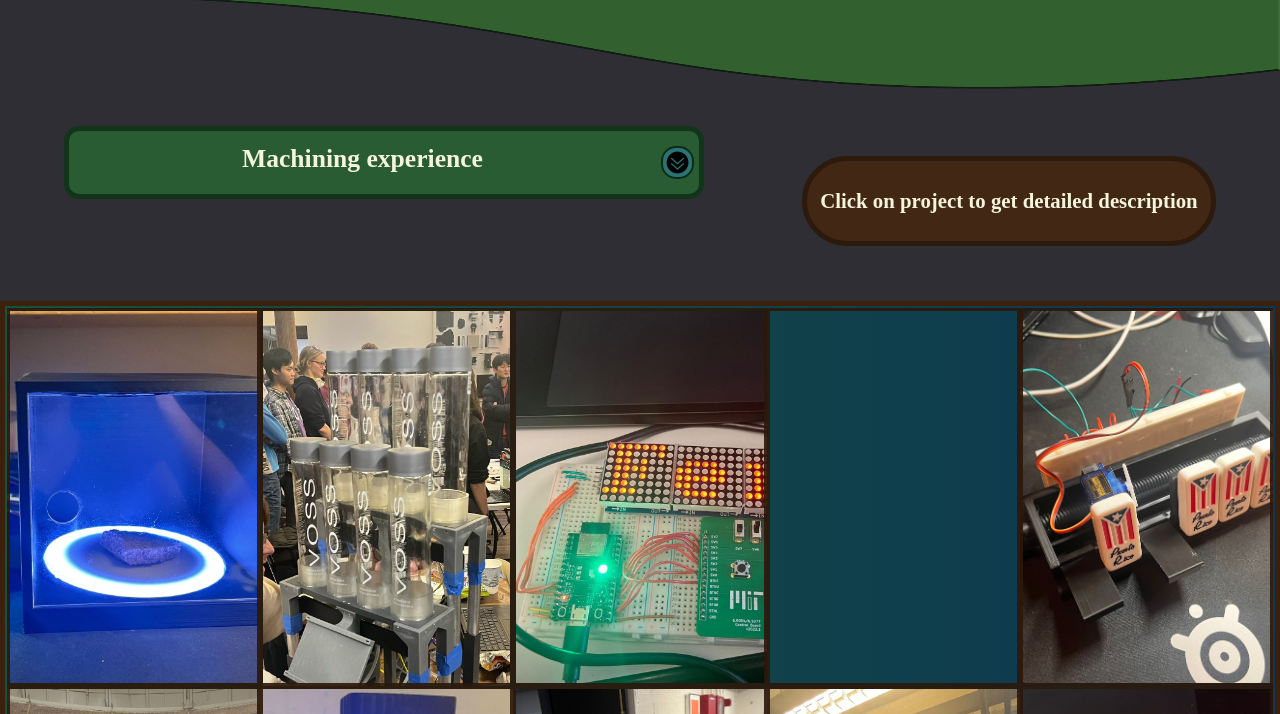
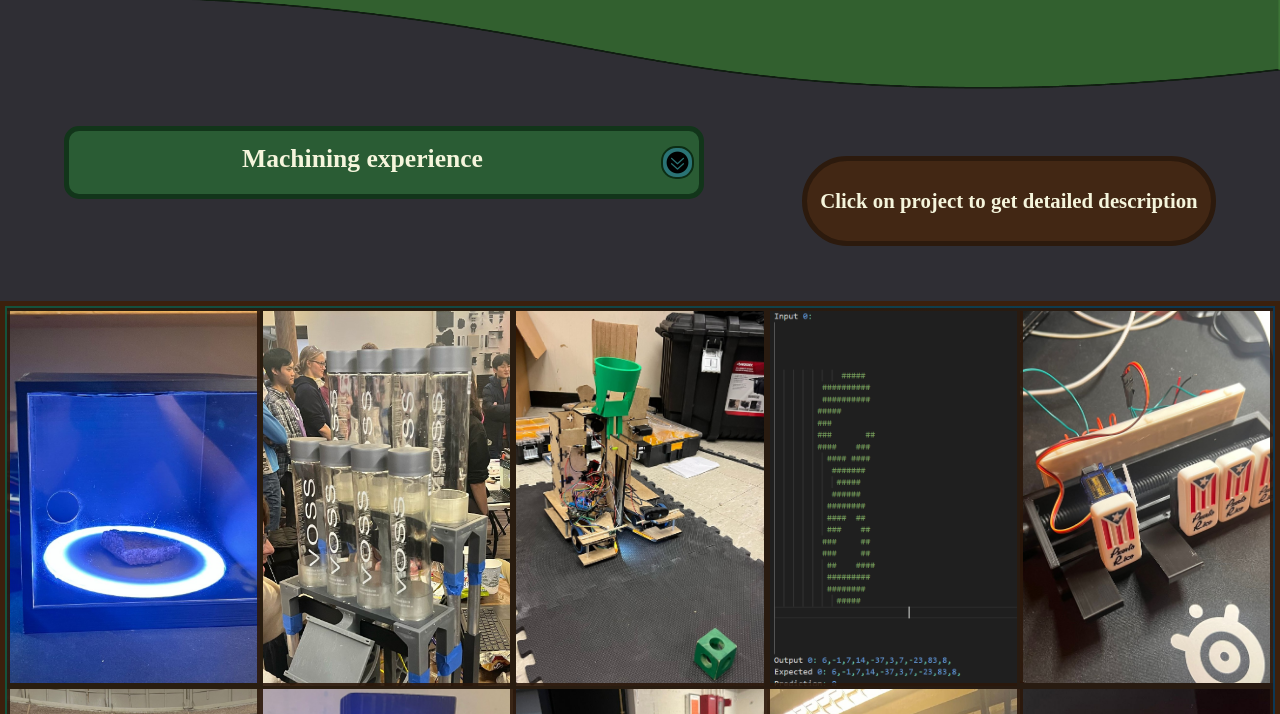
Before and after one commit to Fern-0416/Portfolio, a plain HTML site: page Projects.html in a window 1280 px wide. Shown: the part 238-952 px from the top of the page. Drawn offline with Linux system fonts and the light colour scheme.

Commit message:
Update style.css

```diff
--- a/style.css
+++ b/style.css
@@ -536,10 +536,10 @@ body{
 }
 #six {
     /* background-position: 60% center; */
-    background-image: url(Images/Projects/Formlabs1.png);
+    background-image: url(Images/Projects/61911.png);
 }
 #maslab {
-    background-image: url(Images/Projects/Assembly1.jpg);
+    background-image: url(Images/Projects/Maslab1.jpg);
 }
 #formlabs {
     background-image: url(Images/Projects/Formlabs1.jpg);
```
